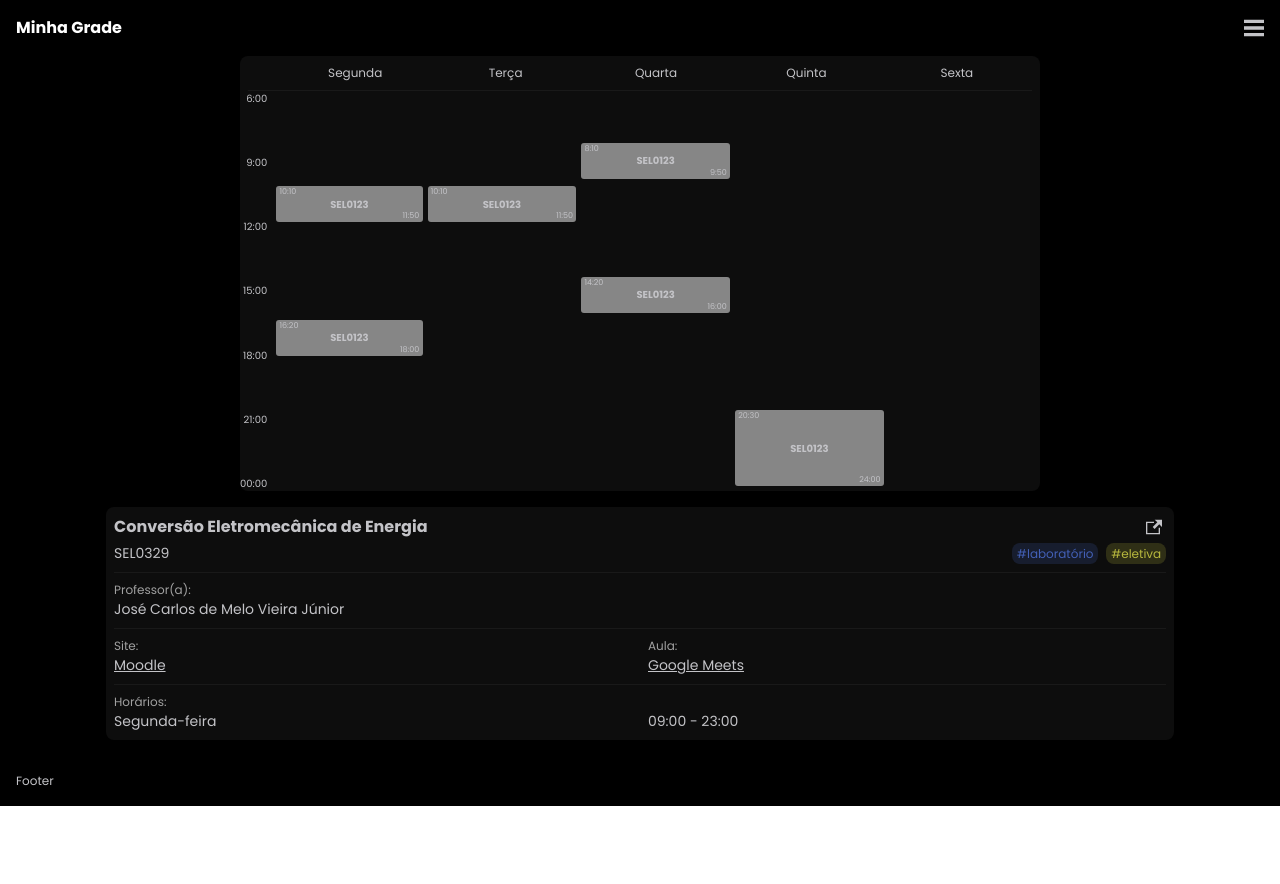
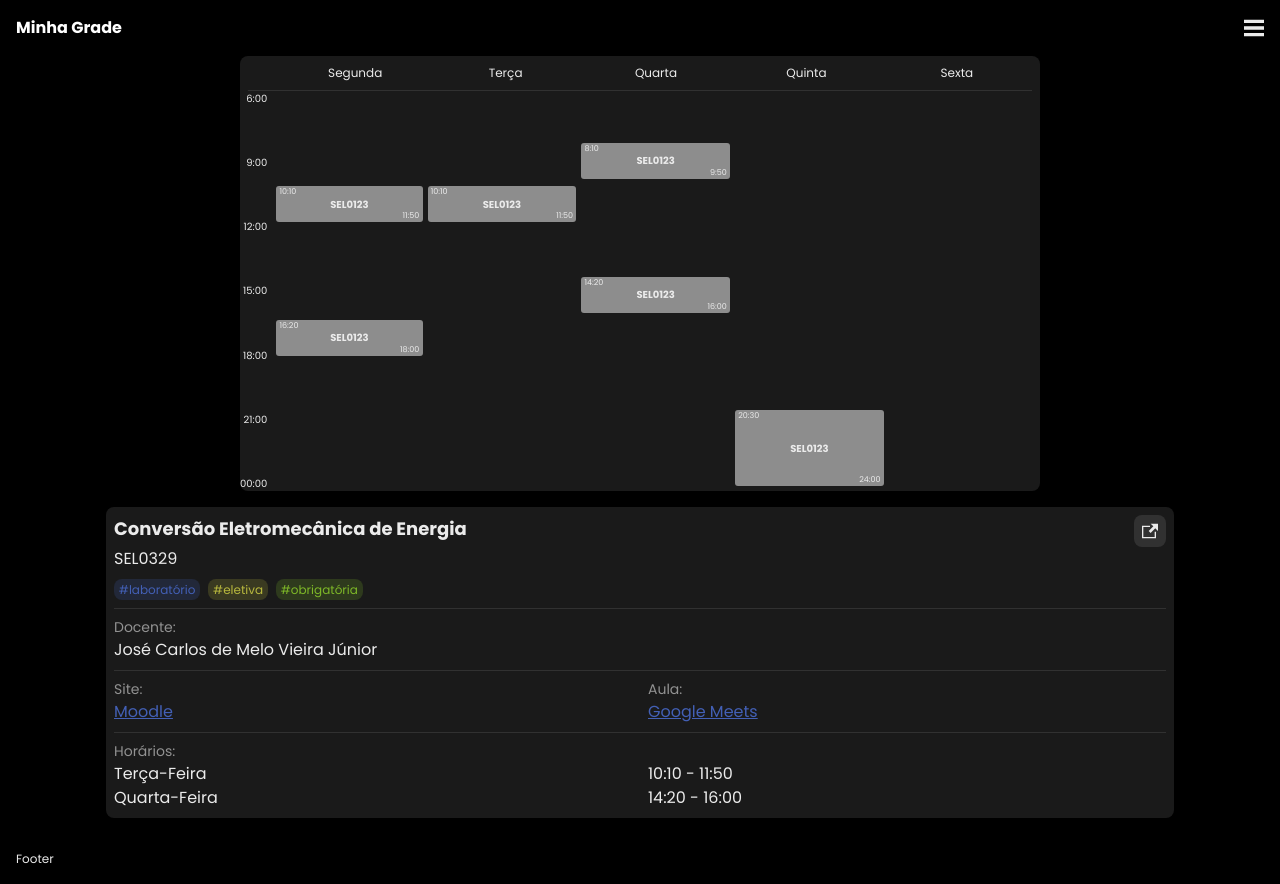
Before and after one commit to felipepimentab/minha-grade, a Nuxt app: page / in a window 1280 px wide. Before the commit the page ends 806 px from the top, so only its background shows below. Built offline with nearby package versions, Linux system fonts and the light colour scheme.

Commit message:
feat(app): style changes
n

```diff
--- a/assets/sass/base/_colors.scss
+++ b/assets/sass/base/_colors.scss
@@ -9,5 +9,11 @@ $transparent: transparent;
 
 // Theme
 $background: #2f2546;
-$text-main: #c3c3c7;
-$text-darken: #a1a1a1;
+$text-main: #ebebeb;
+$text-darken: #929292;
+
+// Blue
+$blue-tag: #4360b6;
+
+// Yellow
+$yellow-tag: #b8b83e;
--- a/components/Details.vue
+++ b/components/Details.vue
@@ -11,22 +11,27 @@
         />
       </button>
     </div>
-    <div class="details__subheader">
-      <h3 class="details__subheader__code">
+    <h3 class="details__code">
       {{ listOfClasses[selectedClass].codigo }}
     </h3>
-      <div class="details__subheader__tags">
+    <div class="details__tags">
       <p class="tag-lab">
         #laboratório
       </p>
-        <p class="tag-eletiva">
+      <p
+        class="tag-eletiva"
+      >
         #eletiva
       </p>
-      </div>
+      <p
+        class="tag-obrigatoria"
+      >
+        #obrigatória
+      </p>
     </div>
     <div class="details__prof">
       <p class="details__prof__label">
-        Professor(a):
+        Docente:
       </p>
       <h3 class="details__prof__name">
         {{ listOfClasses[selectedClass].professor }}
@@ -63,9 +68,17 @@
     <div class="details__schedules">
       <p class="details__schedules__label">Horários:</p>
       <ul class="details__schedules__list">
-        <li class="details__schedules__list__item">
-          <span>Segunda-feira</span>
-          <span>09:00 - 23:00</span>
+        <li
+          v-for="aula in listOfClasses[selectedClass].aulas"
+          :key="aula"
+          class="details__schedules__list__item"
+        >
+          <span>{{ weekdayPTBR(aula.diaDaSemana) }}</span>
+          <span>
+            {{ `${addZero(aula.timeBegin.hours)}:${addZero(aula.timeBegin.minutes)}` }}
+            -
+            {{ `${addZero(aula.timeEnd.hours)}:${addZero(aula.timeEnd.minutes)}` }}
+          </span>
         </li>
       </ul>
     </div>
@@ -83,6 +96,18 @@ export default {
       return this.$store.state.classes.selectedClass
     },
   },
+
+  methods: {
+    addZero(n) {
+      return n < 10 ? `0${n}` : n;
+    },
+
+    weekdayPTBR(day) {
+      const diasDaSemana = ['Domingo', 'Segunda-Feira', 'Terça-Feira', 'Quarta-Feira', 'Quinta-Feira', 'Sexta-Feira', 'Sábado'];
+
+      return diasDaSemana[day - 1];
+    }
+  }
 }
 </script>
 
@@ -90,16 +115,16 @@ export default {
 .details {
   margin: 1rem 0;
   padding: 0.5rem;
-  background-color: rgba($color: #fff, $alpha: 0.05);
+  background-color: rgba($color: #fff, $alpha: 0.1);
   border-radius: $radius-lg;
 
   &__header {
     display: grid;
-    grid-template-columns: auto 1.5rem;
+    grid-template-columns: auto 2rem;
     column-gap: 1rem;
 
     &__name {
-      font-size: $text-base;
+      font-size: $text-lg;
       font-weight: $font-bold;
       padding-bottom: 0.25rem;
     }
@@ -109,9 +134,11 @@ export default {
       flex-direction: column;
       align-items: center;
       justify-content: center;
-      padding: 0.25rem;
-      width: 1.5rem;
-      height: 1.5rem;
+      padding: 0.5rem;
+      width: 2rem;
+      height: 2rem;
+      background-color: rgba($color: #fff, $alpha: 0.1);
+      border-radius: $radius-lg;
 
       &__icon {
         fill: $text-main;
@@ -119,51 +146,54 @@ export default {
     }
   }
 
-  &__subheader {
-    display: flex;
-    align-items: center;
-    justify-content: space-between;
-    padding-bottom: 0.5rem;
-    border-bottom: $border-1 solid rgba($color: #fff, $alpha: 0.05);
-
   &__code {
-      font-size: $text-sm;
+    font-size: $text-base;
   }
 
   &__tags {
     display: flex;
     align-items: center;
+    padding: 0.5rem 0;
+    border-bottom: $border-1 solid rgba($color: #fff, $alpha: 0.1);
 
     .tag-lab {
-        color: #4360b6;
-        background-color: rgba($color: #4360b6, $alpha: 0.2);
+      color: $blue-tag;
+      background-color: rgba($color: $blue-tag, $alpha: 0.2);
       padding: 0.1rem 0.3rem;
       border-radius: $radius-lg;
     }
 
     .tag-eletiva {
-        color: #b8b83e;
-        background-color: rgba($color: #b8b83e, $alpha: 0.2);
+      color: $yellow-tag;
+      background-color: rgba($color: $yellow-tag, $alpha: 0.2);
+      padding: 0.1rem 0.3rem;
+      margin-left: 0.5rem;
+      border-radius: $radius-lg;
+    }
+
+    .tag-obrigatoria {
+      color: #7eb828;
+      background-color: rgba($color: #7eb828, $alpha: 0.2);
       padding: 0.1rem 0.3rem;
       margin-left: 0.5rem;
       border-radius: $radius-lg;
     }
   }
-  }
+
 
   &__prof {
     display: flex;
     flex-direction: column;
     padding: 0.5rem 0;
-    border-bottom: $border-1 solid rgba($color: #fff, $alpha: 0.05);
+    border-bottom: $border-1 solid rgba($color: #fff, $alpha: 0.1);
 
     &__label {
-      font-size: $text-xs;
+      font-size: $text-sm;
       color: $text-darken;
     }
 
     &__name {
-      font-size: $text-sm;
+      font-size: $text-base;
     }
   }
 
@@ -172,16 +202,17 @@ export default {
     grid-template-columns: 1fr 1fr;
     column-gap: 1rem;
     padding: 0.5rem 0;
-    border-bottom: $border-1 solid rgba($color: #fff, $alpha: 0.05);
+    border-bottom: $border-1 solid rgba($color: #fff, $alpha: 0.1);
 
     &__label {
-      font-size: $text-xs;
+      font-size: $text-sm;
       color: $text-darken;
     }
 
     &__link {
-      font-size: $text-sm;
+      font-size: $text-base;
       text-decoration: underline;
+      color: $blue-tag;
     }
   }
 
@@ -189,7 +220,7 @@ export default {
     padding-top: 0.5rem;
 
     &__label {
-      font-size: $text-xs;
+      font-size: $text-sm;
       color: $text-darken;
     }
 
@@ -198,7 +229,7 @@ export default {
         display: grid;
         grid-template-columns: 1fr 1fr;
         column-gap: 1rem;
-        font-size: $text-sm;
+        font-size: $text-base;
       }
     }
   }
--- a/components/Table.vue
+++ b/components/Table.vue
@@ -56,13 +56,13 @@ export default {
   width: 100%;
   max-width: 50rem;
   margin: auto;
-  background-color: rgba($color: #fff, $alpha: 0.05);
+  background-color: rgba($color: #fff, $alpha: 0.1);
   border-radius: $radius-lg;
 
   &__head {
     padding: 0.5rem 0;
     margin: 0 0.5rem;
-    border-bottom: $border-1 solid rgba($color: #fff, $alpha: 0.05);
+    border-bottom: $border-1 solid rgba($color: #fff, $alpha: 0.1);
     display: grid;
     grid-template-columns: 1fr 1fr 1fr 1fr 1fr;
 
```
Lines whose indentation alone changed are shown as unchanged.
